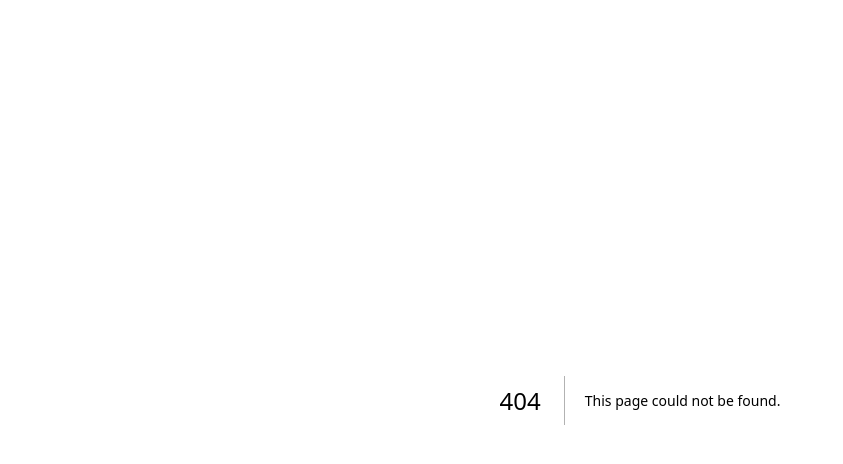
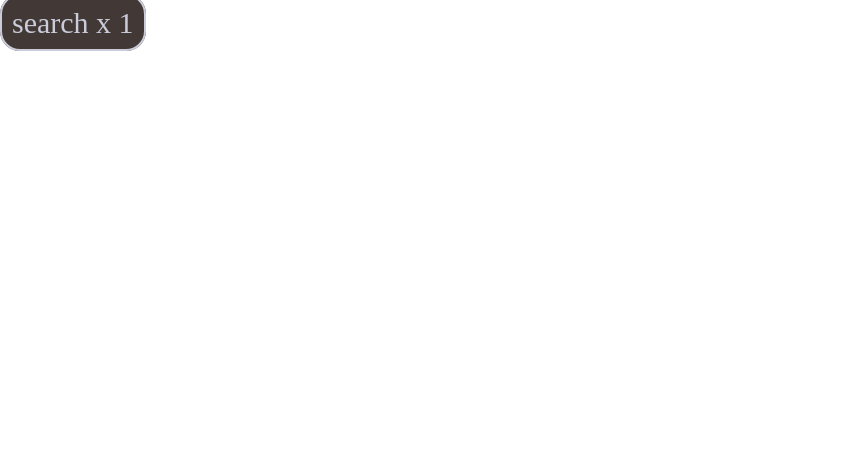
Before and after one commit to nobel2545/zellaq-nope-website, a Next.js app: page /test in a window 1280 px wide. Before the commit this address had no page. Shown: the top 464 px of the page, without its empty margins (0-843 px from the left). Built offline with nearby package versions, Linux system fonts and the light colour scheme; a web font is replaced by a local one.

Commit message:
add page

```diff
--- a/app/page.tsx
+++ b/app/page.tsx
@@ -6,6 +6,8 @@ import React, { useState } from 'react';
 
 
 export default function Home() {
+
+  const RandomPage = [ "/spinsalt" , "/spinrare" , "/spinlegend" ];
 
   const [isObject2Clicked, setIsObject2Clicked] = useState(false);
   const [isObject3Clicked, setIsObject3Clicked] = useState(false);
@@ -48,8 +50,8 @@ export default function Home() {
         </div>
 
         <div className="mr-10 p-10 absolute flex space-x-10 flex-row bottom-0 right-0" >
-          <a href="/spinone" className="tag-button hover:border-black hover:border-3 hover:bg-gray-100 hover:text-black "> search x 1</a>
-          <a href="/spinten" className="tag-button hover:border-black hover:border-3 hover:bg-gray-100 hover:text-black "> search x 10 </a>
+          <a href="/spinone/spinsalt" className="tag-button hover:border-black hover:border-3 hover:bg-gray-100 hover:text-black "> search x 1</a>
+          <a href="/spinten/spinlegend" className="tag-button hover:border-black hover:border-3 hover:bg-gray-100 hover:text-black "> search x 10 </a>
         </div>
       </div>
 
--- a/app/spinten/page.tsx
+++ b/app/spinone/spinrare/page.tsx
@@ -1,3 +1,3 @@
-export default function Spinten() {
+export default function Spinone() {
     return <div className="text-xl bg-black min-h-[100vh] "> Click to OPEN </div>
 }
--- /dev/null
+++ b/app/spinone/spinsalt/page.tsx
@@ -0,0 +1,3 @@
+export default function Spinone() {
+    return <div className="text-xl bg-black min-h-[100vh] "> Click to OPEN </div>
+}
--- /dev/null
+++ b/app/spinten/spinlegend/page.tsx
@@ -0,0 +1,3 @@
+export default function Spinone() {
+    return <div className="text-xl bg-black min-h-[100vh] "> Click to OPEN </div>
+}
--- /dev/null
+++ b/app/spinten/spinrare/page.tsx
@@ -0,0 +1,3 @@
+export default function Spinone() {
+    return <div className="text-xl bg-black min-h-[100vh] "> Click to OPEN </div>
+}
--- /dev/null
+++ b/app/spinten/spinsalt/page.tsx
@@ -0,0 +1,3 @@
+export default function Spinone() {
+    return <div className="text-xl bg-black min-h-[100vh] "> Click to OPEN </div>
+}
--- /dev/null
+++ b/app/test/page.tsx
@@ -0,0 +1,20 @@
+import { useState } from 'react';
+
+const RandomButton = () => {
+  const [randomPages] = useState(['/spinsalt', '/spinnormal', '/spinrare', '/spinlegend']);
+
+  const handleButtonClick = () => {
+    const randomIndex = Math.floor(Math.random() * randomPages.length);
+    const randomPage = randomPages[randomIndex];
+    window.location.href = randomPage; // เปลี่ยน URL เพื่อเปลี่ยนหน้าโดยตรง
+  };
+
+  return (
+
+    <a href="#" className="tag-button hover:border-black hover:border-3 hover:bg-gray-100 hover:text-black" onClick={handleButtonClick}>
+      search x 1
+    </a>
+  );
+};
+
+export default RandomButton;
--- a/package.json
+++ b/package.json
@@ -12,6 +12,7 @@
     "next": "14.1.4",
     "react": "^18",
     "react-dom": "^18",
+    "react-router-dom": "^6.23.0",
     "swiper": "^11.1.0"
   },
   "devDependencies": {
```
Also changed, not shown: app/spinone/spinlegend/page.tsx (renamed from app/spinone/page.tsx), 1 other file (tests, documents, lock files or other folders).
